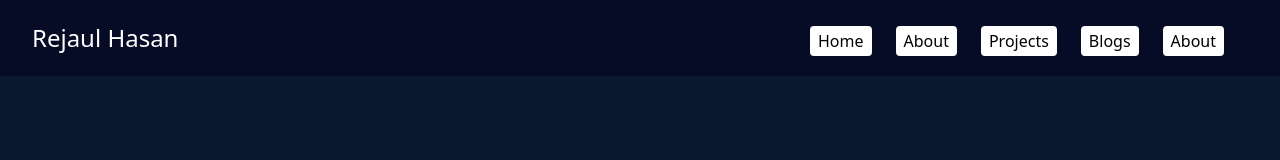
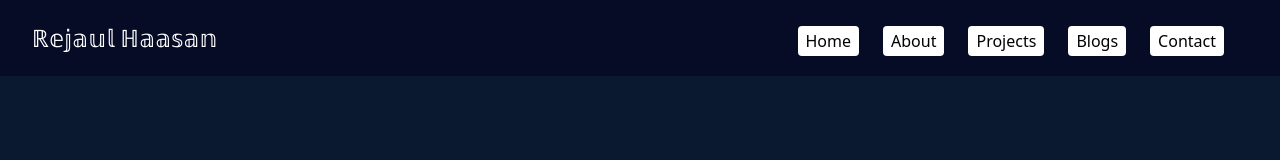
Before and after one commit to rejaulrasel/Portfolio-001, a React (Create React App) app: page /home in a window 1280 px wide. Shown: the top 160 px of the page. Built offline with nearby package versions, Linux system fonts and the light colour scheme.

Commit message:
added top to scroll

```diff
--- a/package.json
+++ b/package.json
@@ -15,6 +15,7 @@
     "react-particles-js": "^3.6.0",
     "react-router-dom": "^5.3.0",
     "react-scripts": "4.0.3",
+    "react-scroll-to-top": "^3.0.0",
     "typewriter-effect": "^2.18.2",
     "web-vitals": "^1.1.2"
   },
--- a/src/Pages/Footer/Footer.js
+++ b/src/Pages/Footer/Footer.js
@@ -1,8 +1,12 @@
 import React from 'react';
+import ScrollToTops from '../ScrollToTops/ScrollToTop';
+
 
 const Footer = () => {
     return (
+
         <div className='text-light container text-center p-3'>
+            <ScrollToTops></ScrollToTops>
             <small className='text-center'>© 2021 All rights reserved. Rejaul Hasan Rasel</small>
         </div>
     );
--- a/src/Pages/Home/Banner/Banner.css
+++ b/src/Pages/Home/Banner/Banner.css
@@ -10,3 +10,6 @@
 
 
 }
+.type{
+    margin-left: 0 !important;
+}
--- a/src/Pages/Home/Banner/Banner.js
+++ b/src/Pages/Home/Banner/Banner.js
@@ -17,7 +17,7 @@ const Banner = () => {
                     <p>Hello, I'm</p>
                     <h1 className='fw-bold mb-0'>REJAUL HASAN</h1>
                     <br />
-                    <h3 className='text-primary'>
+                    <h3 className='text-primary type'>
                     <Type></Type>
                     </h3>
                     <p>A self-motivated and enthusiastic web developer with a deep interest in JavaScript. To work in the Software industry with modern web technologies of different local & multinational Software/ IT agencies of Bangladesh and grow rapidly with increasing responsibilities.
--- a/src/Pages/Navbar/Navbar.js
+++ b/src/Pages/Navbar/Navbar.js
@@ -15,13 +15,13 @@ function Navbar() {
     <>
 
     <div className='navbar_2 '>
-        <Link to='/home'>Rejaul Hasan</Link>
+        <Link to='/home'>ℝ𝕖𝕛𝕒𝕦𝕝 ℍ𝕒𝕒𝕤𝕒𝕟</Link>
          <div className='ms-auto menu'>
          <Link to='/home'>Home</Link>
          <Link to='/about'>About</Link>
          <Link to='/projects'>Projects</Link>
          <Link to='/blogs'>Blogs</Link>
-         <Link to='/about'>About</Link>
+         <Link to='/contact'>Contact</Link>
          </div>
 
          </div>
--- /dev/null
+++ b/src/Pages/ScrollToTops/ScrollToTop.js
@@ -0,0 +1,9 @@
+import React from 'react';
+import ScrollToTop from "react-scroll-to-top";
+const ScrollToTops = () => {
+    return (
+    <ScrollToTop smooth top='600' color='purple' />
+    );
+};
+
+export default ScrollToTops;
```
Also changed, not shown: 2 other files (tests, documents, lock files or other folders).
